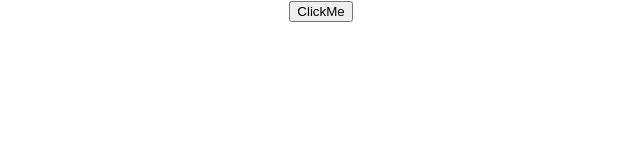
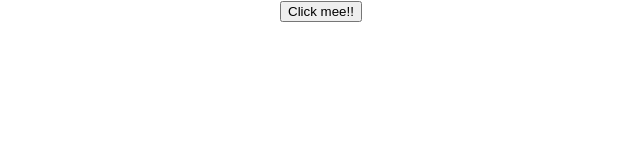
Before and after one commit to Martin023/start-react, a React (Create React App) app: page / in a window 1280 px wide. Shown: the top 160 px of the page, without its empty margins (319-959 px from the left). Built offline with nearby package versions, Linux system fonts and the light colour scheme.

Commit message:
handling events in class compnents

```diff
--- a/src/App.js
+++ b/src/App.js
@@ -6,9 +6,13 @@ import Home from './components/home';
 import Message from './components/Message'
 import Counter from './components/Counter';
 import FunctionClick from './components/FunctionClick';
+import ClassClick from './components/ClassClick';
+
 function App() {
   return (
     <div className="App">
+
+
       {/* //including greet function component */}
       {/* <Greet name='kelvin' hero='Batman'> <p>hello child prop </p></Greet>
       <Greet name='Brian' hero='Superman'><button>Press me</button></Greet>
@@ -23,7 +27,9 @@ function App() {
 
       {/* <Counter/> */}
 
-      <FunctionClick></FunctionClick>
+      {/* <FunctionClick></FunctionClick> */}
+
+      <ClassClick/>
     </div>
   );
 }
--- /dev/null
+++ b/src/components/ClassClick.js
@@ -0,0 +1,18 @@
+import React, { Component } from 'react'
+
+class ClassClick extends Component {
+
+    //adding a class component click handler
+    clickHandler(){
+        console.log("clicked the me button")
+    }
+  render() {
+    return (
+      <div>
+        <button onClick={this.clickHandler}>Click mee!!</button>
+      </div>
+    )
+  }
+}
+
+export default ClassClick
```
